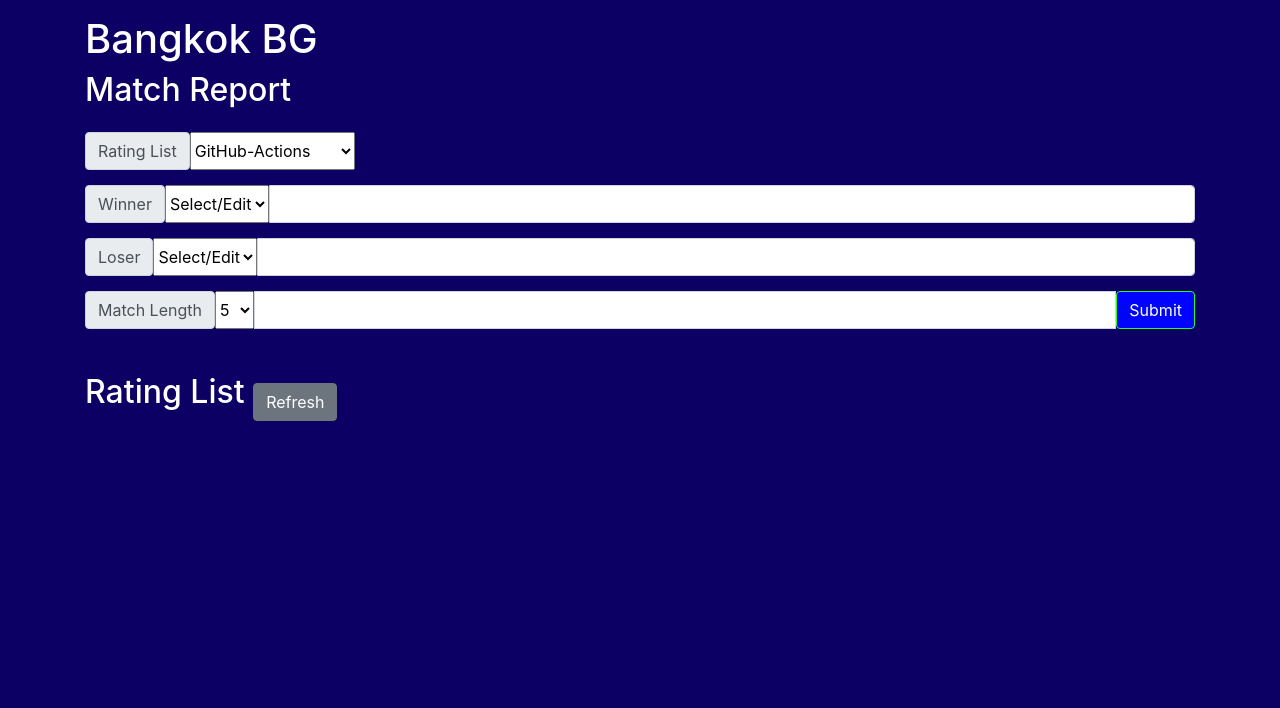
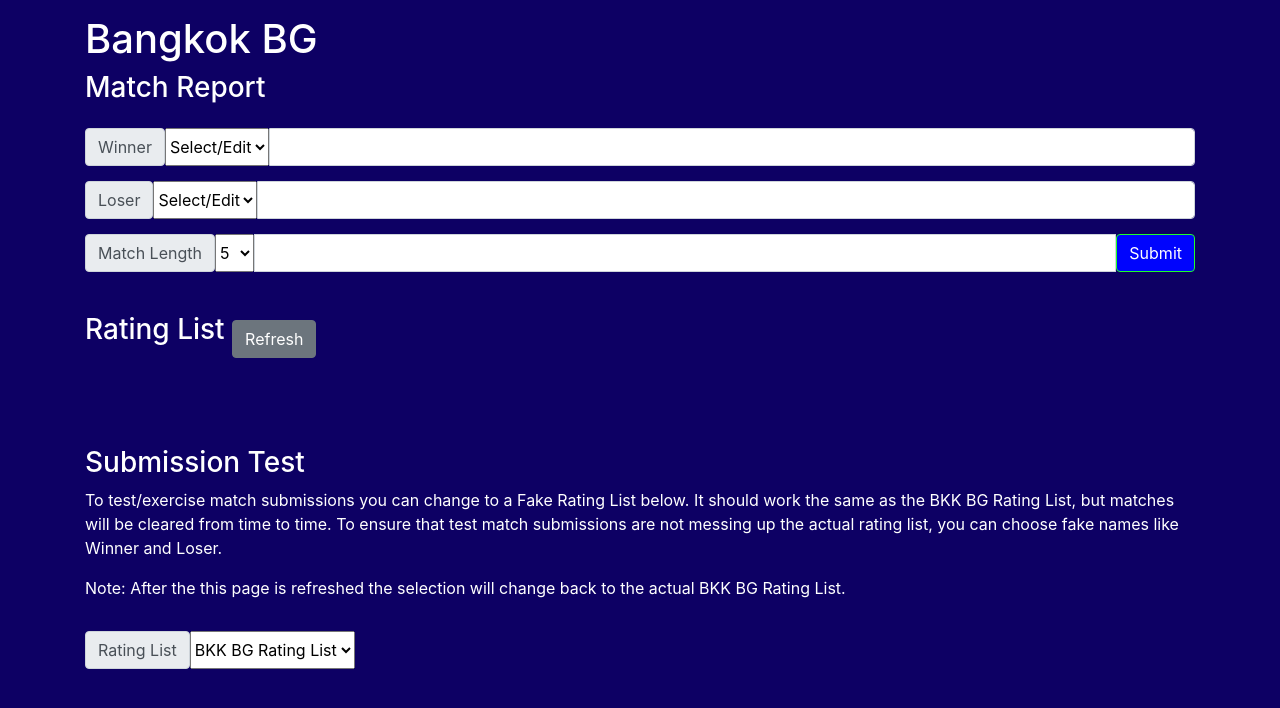
Before and after one commit to modiholodri/GitHub-Actions, a plain HTML site: page ReportMatchAction.html in a window 1280 px wide. Drawn offline with nearby package versions, Linux system fonts and the light colour scheme; no server answers.

Commit message:
Update ReportMatchAction.html

```diff
--- a/ReportMatchAction.html
+++ b/ReportMatchAction.html
@@ -34,26 +34,21 @@
 <body>
     <div class="container">
         <h1>Bangkok BG</h1>
-        <h2>Match Report</h2>
+        <h3>Match Report</h3>
         <form id="matchForm">
-            <div class="input-group">
-                <span class="input-group-text">Rating List</span>
-                <select class="form-select" title="Rating List Selection" id="ratingListSelection">
-                    <option value="GitHub-Actions">GitHub-Actions</option>
-                    <option value="bkk-bg-rating-list">BKK BG Rating List</option>
-                </select>
-            </div>
             <div class="input-group">
                 <span class="input-group-text">Winner</span>
                 <select class="form-select" title="Winner Name" id="winnerName">
                     <option value="Select or edit">Select/Edit</option>
                     <option value="Ashok">Ashok</option>
+                    <option value="Avi">Avi</option>
                     <option value="Brian">Brian</option>
                     <option value="David">David</option>
                     <option value="Chris">Chris</option>
                     <option value="Graham">Graham</option>
                     <option value="Jay">Jay</option>
                     <option value="John">John</option>
+                    <option value="Leonard">Leonard</option>
                     <option value="Modi">Modi</option>
                     <option value="Somchai">Somchai</option>
                     <option value="Walter">Walter</option>
@@ -67,12 +62,14 @@
                 <select class="form-select" title="Loser Name" id="loserName">
                     <option value="Select or edit">Select/Edit</option>
                     <option value="Ashok">Ashok</option>
+                    <option value="Avi">Avi</option>
                     <option value="Brian">Brian</option>
                     <option value="David">David</option>
                     <option value="Chris">Chris</option>
                     <option value="Graham">Graham</option>
                     <option value="Jay">Jay</option>
                     <option value="John">John</option>
+                    <option value="Leonard">Leonard</option>
                     <option value="Modi">Modi</option>
                     <option value="Somchai">Somchai</option>
                     <option value="Walter">Walter</option>
@@ -99,13 +96,28 @@
             </div>
         </form>
 
-        <h2><br>Rating List <button id="refresh" class="btn btn-secondary">Refresh</button></h2>
+        <h3><br>Rating List <button id="refresh" class="btn btn-secondary">Refresh</button></h3>
 
         <div id="ratingList"></div>
 
-        <p><br><br></p>
+        <p><br></p>
         <div id="reportingGuidelines"></div>
         <div id="reportMatchOnTheWeb"></div>
+
+        <p><br></p>
+        <h3>Submission Test</h3>
+        <p>To test/exercise match submissions you can change to a Fake Rating List below.
+           It should work the same as the BKK BG Rating List, but matches will be cleared from time to time.
+           To ensure that test match submissions are not messing up the actual rating list, you can choose fake names like Winner and Loser.
+        </p>
+        <p>Note: After the this page is refreshed the selection will change back to the actual BKK BG Rating List.</p>
+        <div class="input-group">
+            <span class="input-group-text">Rating List</span>
+            <select class="form-select" title="Rating List Selection" id="ratingListSelection">
+                <option value="bkk-bg-rating-list">BKK BG Rating List</option>
+                <option value="GitHub-Actions">Fake Rating List</option>
+            </select>
+        </div>
     </div>
 
     <script src="https://cdn.jsdelivr.net/npm/marked/marked.min.js"></script>
@@ -212,9 +224,8 @@
 
         function refreshRatingList() {
             if (refreshTimeout < 6) {
-                FetchMarkDownFromRepo('README', 'ratingList');
+                FetchMarkDownFromRepo('RatingList', 'ratingList');
                 refreshTimeout = initialRefreshTimeout;
-                alert("Refreshed Rating List");
             }
             else {
                 alert(`Refresh Timeout ${refreshTimeout}`);
```
